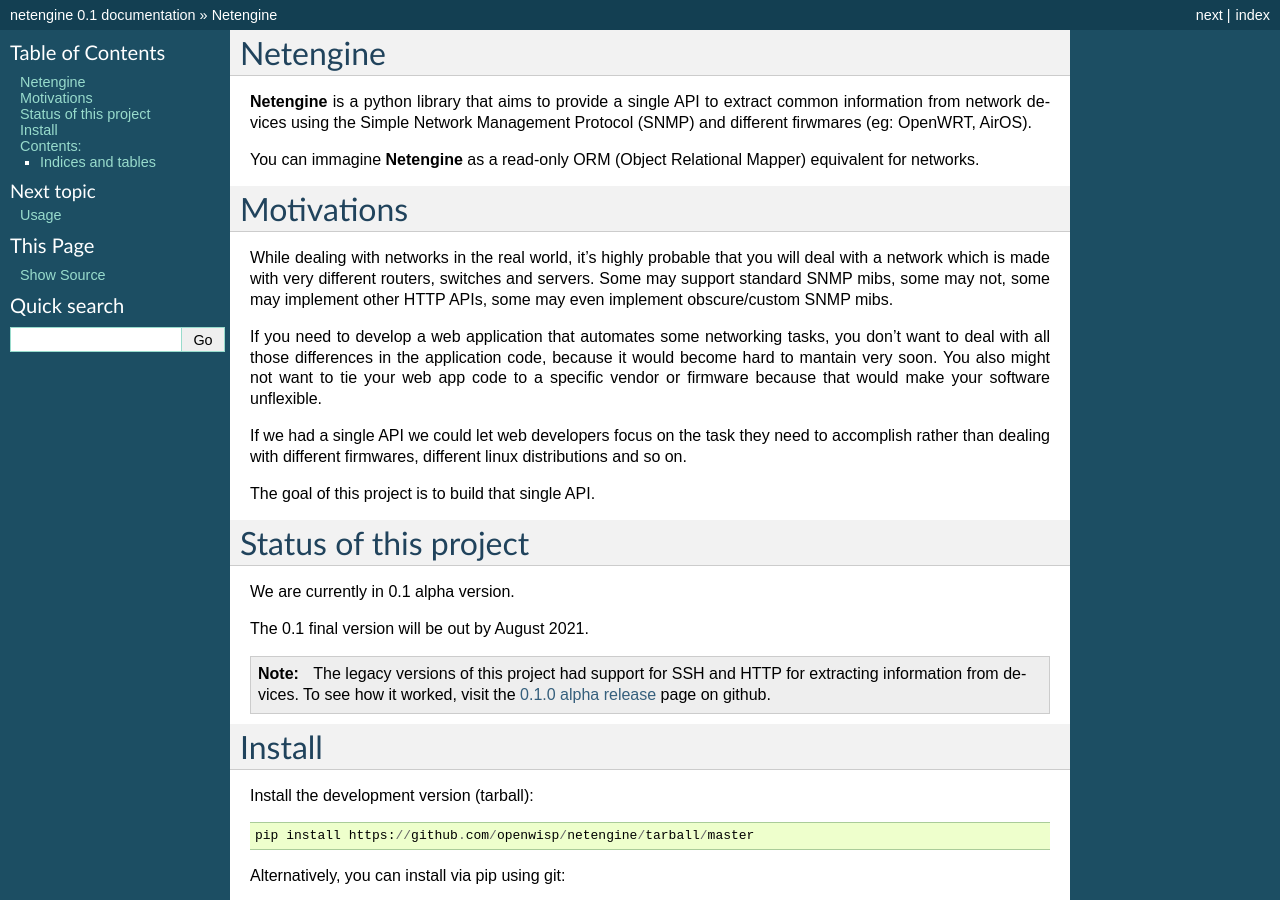
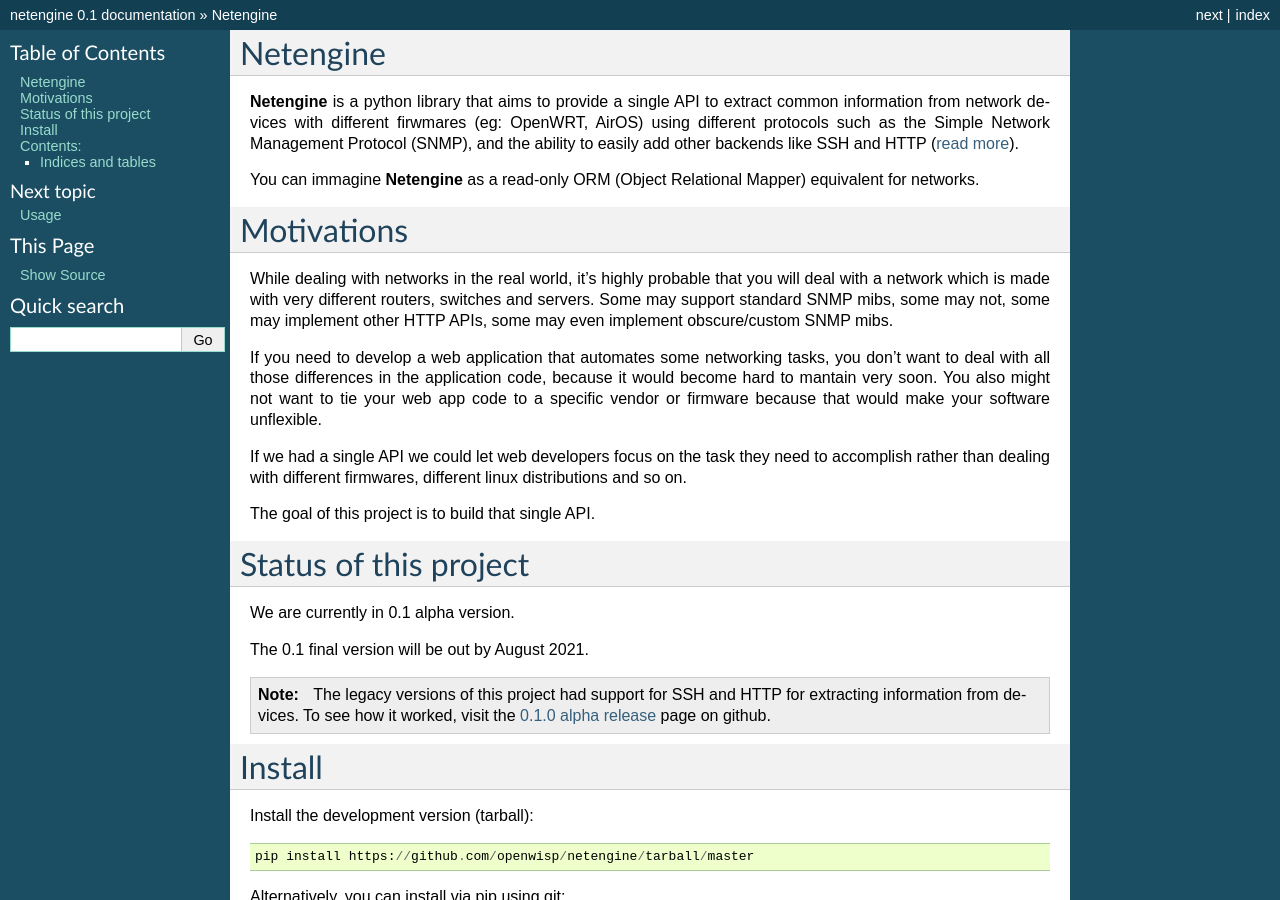
Before and after one commit to openwisp/netengine, a Sphinx documentation site: the page built from docs/source/index.rst, in a window 1280 px wide and 900 px high. Built offline with Sphinx 7.4.7, drawn with Linux system fonts in a browser that asks for light colours; pages that are not in the unit, such as notebooks, are missing from menus.

Commit message:
[chores] Remove unused dependencies, update docs

```diff
--- a/docs/source/index.rst
+++ b/docs/source/index.rst
@@ -3,7 +3,9 @@
 =========
 
 **Netengine** is a python library that aims to provide a single API to extract common
-information from network devices using the Simple Network Management Protocol (SNMP) and different firwmares (eg: OpenWRT, AirOS).
+information from network devices with different firwmares (eg: OpenWRT, AirOS) using different protocols
+such as the Simple Network Management Protocol (SNMP), and the ability to easily add other backends
+like SSH and HTTP (`read more <#status-of-this-project>`_).
 
 You can immagine **Netengine** as a read-only ORM (Object Relational Mapper) equivalent for networks.
 
--- a/requirements.txt
+++ b/requirements.txt
@@ -1,6 +1,3 @@
-paramiko
 pysnmp
 ipaddress
-cached-property
 argparse
-mechanize
```
